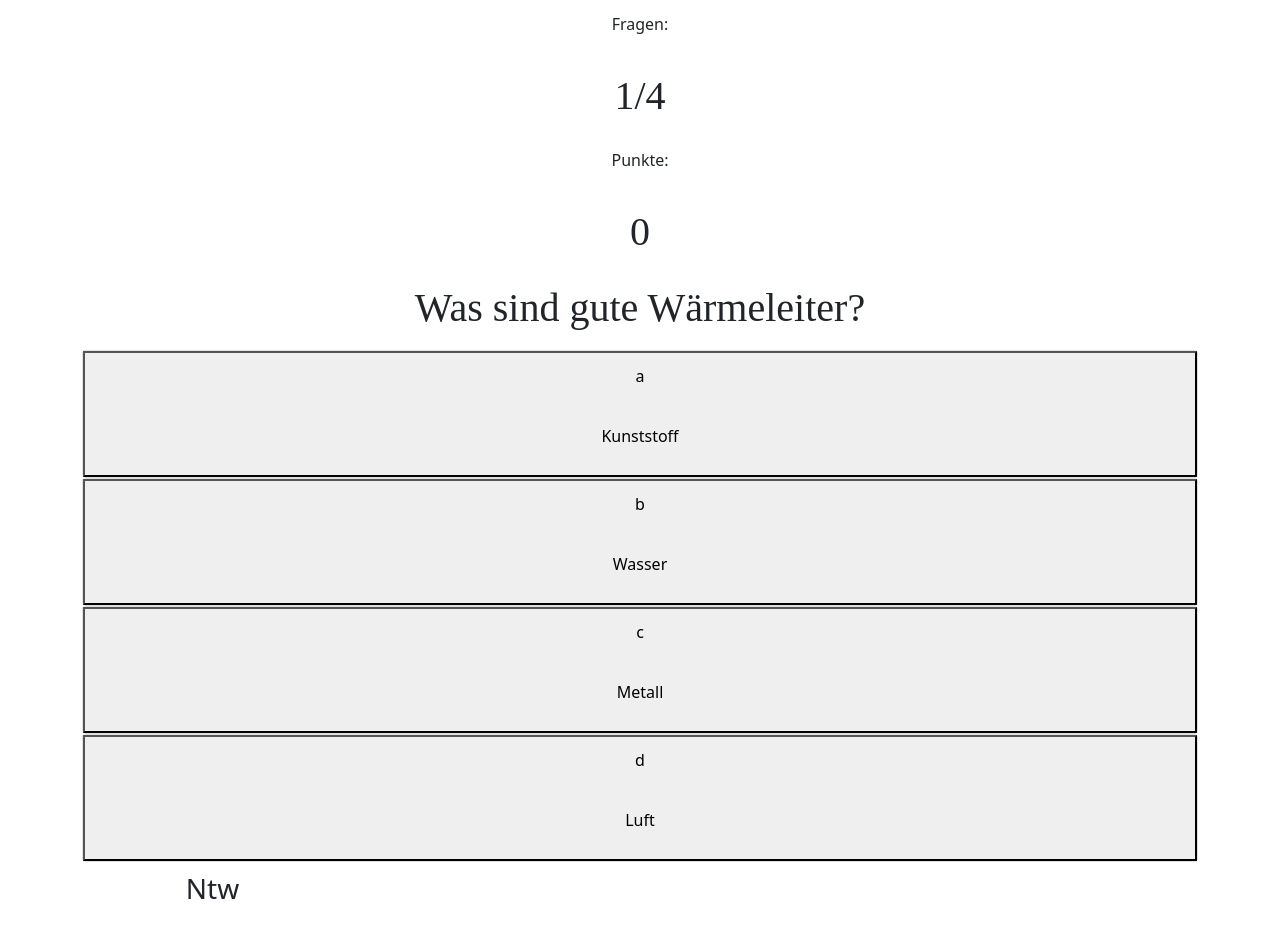
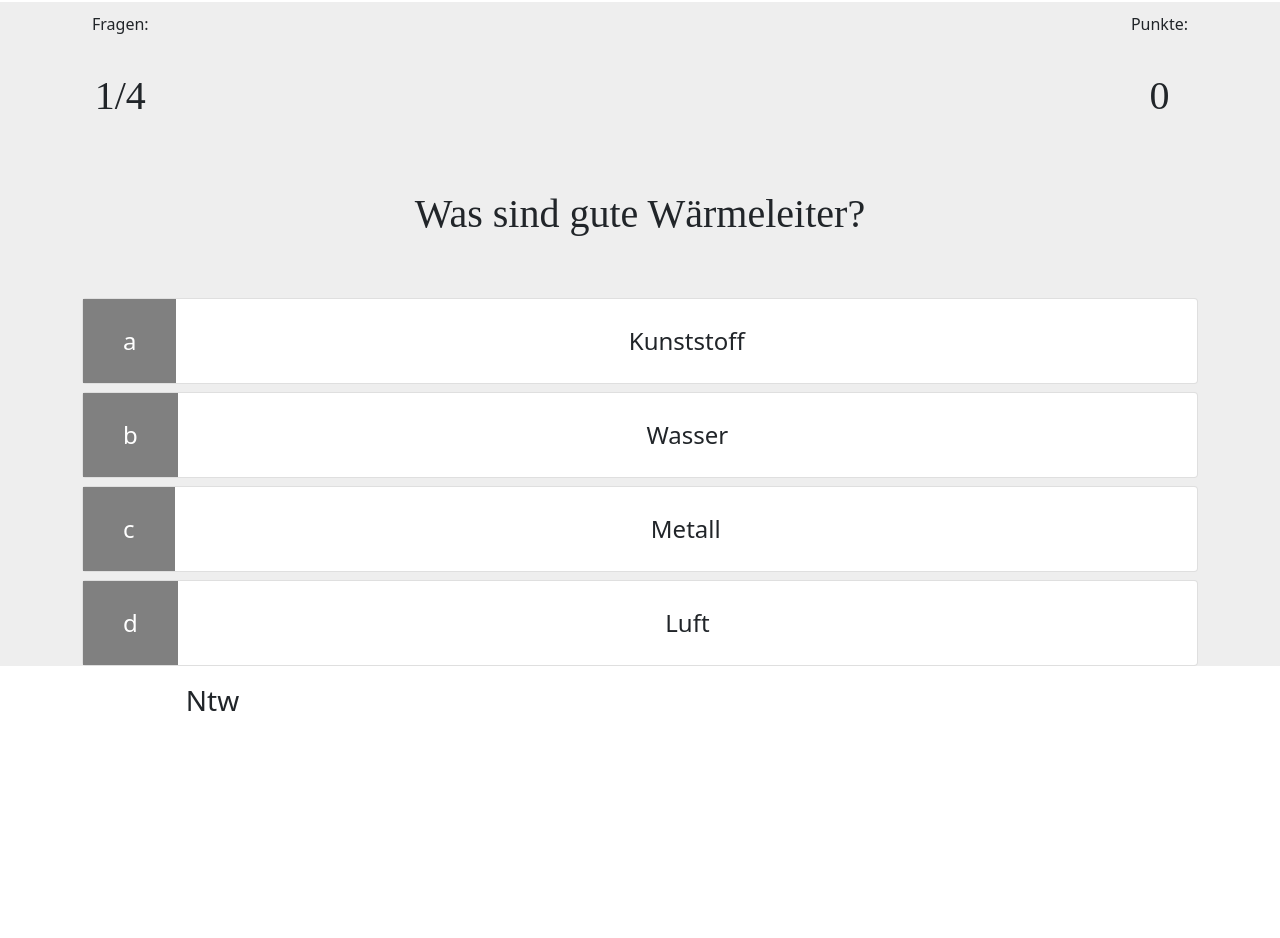
Before and after one commit to BZZ-ab20c/BZZ-ab20c.github.io, a React (Create React App) app in the folder client/: page /temperatur in a window 1280 px wide. Shown: the part 2680-3618 px from the top of the page. After the commit the page ends 3596 px from the top, so only its background shows below. Built offline with nearby package versions, Linux system fonts and the light colour scheme.

Commit message:
THAT LOOKS GOOD

```diff
--- a/client/src/pages/Temperatur.js
+++ b/client/src/pages/Temperatur.js
@@ -2,6 +2,7 @@ import 'bootstrap/dist/css/bootstrap.min.css';
 import thermometer from '../img/temperatur/thermometer.png'
 import Lottie from 'react-lottie-player'
 import {useState} from "react";
+import "../styles/temperatur/style.css"
 
 const Temperatur = () => {
     const questions = [
@@ -328,16 +329,12 @@ const Temperatur = () => {
                                 <h1 id="frage">{questions[currentQuestion].frage}</h1>
                             </div>
                         </div>
-                        <div className={"antworten-halter"}>
-                            {questions[currentQuestion].antwortOptionen.map((answerOption) => (
-                                <div className="fragen-container card">
-                                    <button onClick={() => handleAnswerOptionClick(answerOption.isCorrect)}>
-                                        <p className={"antwort-prefix"}>{answerOption.char}</p>
-                                        <p className="antwort-text">{answerOption.text}</p>
-                                    </button>
-                                </div>
-                            ))}
-                        </div>
+                        {questions[currentQuestion].antwortOptionen.map((answerOption) => (
+                            <div className="fragen-container card" onClick={() => handleAnswerOptionClick(answerOption.isCorrect)}>
+                                <p className={"antwort-prefix"}>{answerOption.char}</p>
+                                <p className="antwort-text">{answerOption.text}</p>
+                            </div>
+                        ))}
                     </div>
                 </section>
             </main>
--- /dev/null
+++ b/client/src/styles/temperatur/style.css
@@ -0,0 +1,67 @@
+svg{
+width: 100%;
+height: 400px;
+transform: translate3d(0px, 0px, 0px);}
+
+body{
+    font-weight: 300;
+}
+
+#quizSection{
+    text-align: center;
+}
+.quiz{
+    background-color: #eee;
+}
+
+#intro{
+    display: flex;
+    justify-content: space-between;
+}
+.prefix{
+    text-align: center;
+    font-size: 1rem;
+}
+
+#counter #punkte{
+    text-align: center;
+}
+
+
+.fragen-haelter{
+    display: flex;
+    text-align: center;
+    align-items: center;
+    height: 10rem;
+
+}
+
+.fragen-container{
+    display: flex;
+    flex-direction: initial;
+    margin-bottom:0.5rem ;
+    font-size: 1.5rem;
+}
+
+.antwort-prefix{
+    background-color: grey;
+    color: white;
+    padding: 1.5rem 2.5rem;
+    margin:0;
+}
+
+.antwort-text{
+    padding: 1.5rem;
+    width: 100%;
+    margin: 0;
+}
+
+.fragen-container:hover{
+    cursor: pointer;
+    box-shadow: -1px 1px 10px 0px rgba(0,0,0,1);
+-webkit-box-shadow: -1px 1px 10px 0px rgba(0,0,0,1);
+-moz-box-shadow: -1px 1px 10px 0px rgba(0,0,0,1);
+
+transform: translateY(-0.1rem);
+transition: transform 200ms;
+}
```
